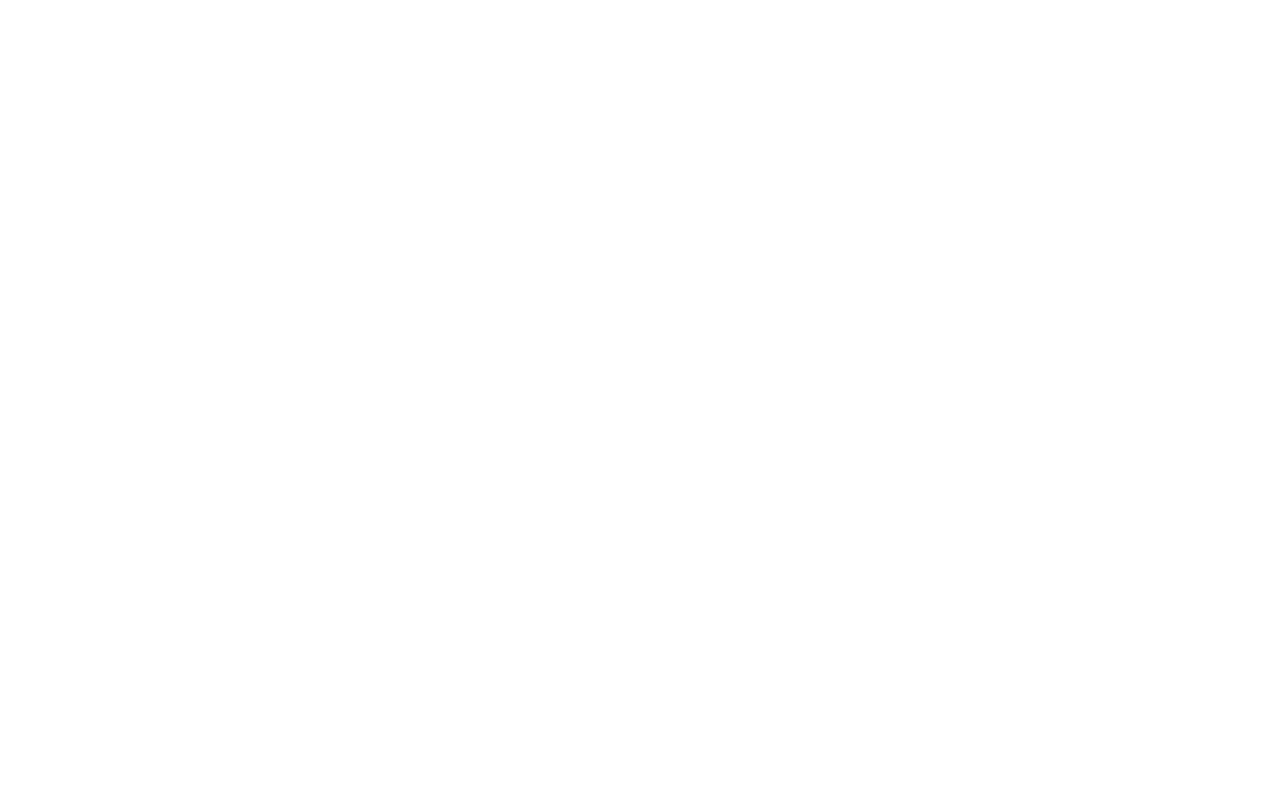
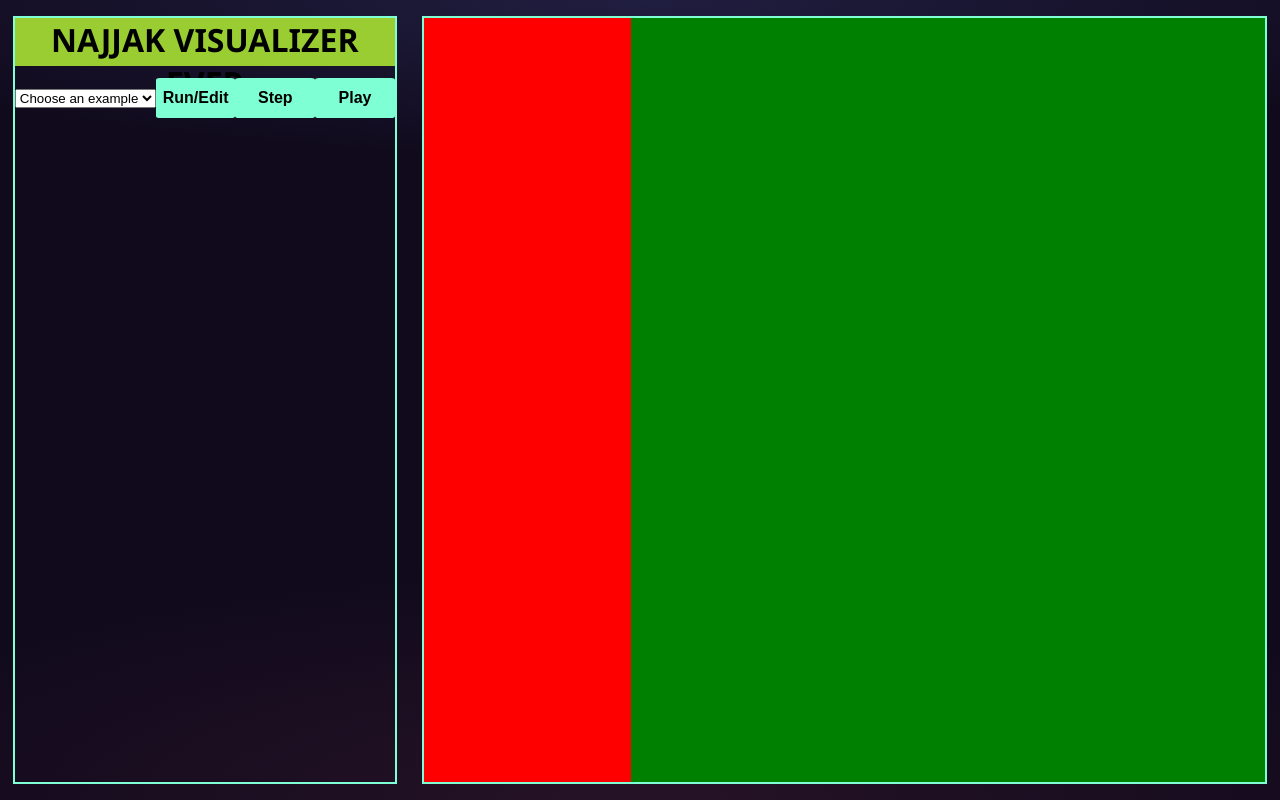
Before and after one commit to Sourcico/js-visualizer, a React (Create React App) app in the folder frontend/: page / in a window 1280 px wide. Built offline with nearby package versions, Linux system fonts and the light colour scheme.

Commit message:
initial painfully ugly design

```diff
--- a/frontend/package.json
+++ b/frontend/package.json
@@ -10,9 +10,12 @@
     "@types/node": "^16.18.14",
     "@types/react": "^18.0.28",
     "@types/react-dom": "^18.0.11",
+    "bootstrap": "^5.2.3",
     "react": "^18.2.0",
+    "react-bootstrap": "^2.7.2",
     "react-dom": "^18.2.0",
     "react-scripts": "5.0.1",
+    "sass": "^1.59.3",
     "typescript": "^4.9.5",
     "web-vitals": "^2.1.4"
   },
--- a/frontend/src/App.css
+++ /dev/null
@@ -1,38 +0,0 @@
-.App {
-  text-align: center;
-}
-
-.App-logo {
-  height: 40vmin;
-  pointer-events: none;
-}
-
-@media (prefers-reduced-motion: no-preference) {
-  .App-logo {
-    animation: App-logo-spin infinite 20s linear;
-  }
-}
-
-.App-header {
-  background-color: #282c34;
-  min-height: 100vh;
-  display: flex;
-  flex-direction: column;
-  align-items: center;
-  justify-content: center;
-  font-size: calc(10px + 2vmin);
-  color: white;
-}
-
-.App-link {
-  color: #61dafb;
-}
-
-@keyframes App-logo-spin {
-  from {
-    transform: rotate(0deg);
-  }
-  to {
-    transform: rotate(360deg);
-  }
-}
--- /dev/null
+++ b/frontend/src/App.scss
@@ -0,0 +1,62 @@
+.App {
+  display: flex;
+  justify-content: space-around;
+  height: 100vh;
+  align-items: center;
+}
+
+header {
+  height: 6vh;
+  background-color: yellowgreen;
+  text-align: center;
+  font-size: 2em;
+  font-weight: 700;
+}
+
+.actions-container {
+  height: 8vh;
+}
+.code-editor-container {
+  border: 2px solid aquamarine;
+  width: 30%;
+  height: 96vh;
+}
+
+.execution-visualizer-container {
+  border: 2px solid aquamarine;
+  width: 66%;
+  height: 96vh;
+}
+
+.ne-znam {
+  display: flex;
+  height: 100%;
+}
+
+.call-stack-container {
+  height: 100%;
+  background-color: red;
+  flex: 26%;
+}
+
+.right-test {
+  height: 100%;
+  background-color: green;
+  flex: 80%;
+}
+
+.actions-container {
+  display: flex;
+  justify-content: space-around;
+  align-items: center;
+}
+
+button {
+  width: 100px;
+  height: 40px;
+  border-radius: 5%;
+  border: none;
+  background-color: aquamarine;
+  font-weight: 600;
+  font-size: 1em;
+}
--- a/frontend/src/App.tsx
+++ b/frontend/src/App.tsx
@@ -1,8 +1,33 @@
 import React from "react";
-import "./App.css";
+import "./App.scss";
 
 function App() {
-  return <div className="App"></div>;
+  return (
+    <div className="App">
+      <div className="code-editor-container">
+        <header>NAJJAK VISUALIZER EVER</header>
+        <div className="actions-container">
+          <select name="code-sample" id="code-sample">
+            <option>Choose an example</option>
+          </select>
+          <button>Run/Edit</button>
+          <button>Step</button>
+          <button>Play</button>
+        </div>
+      </div>
+      <div className="execution-visualizer-container">
+        <div className="ne-znam">
+          <div className="call-stack-container"></div>
+          <div className="right-test">
+            <div></div>
+            <div></div>
+            <div></div>
+            <div></div>
+          </div>
+        </div>
+      </div>
+    </div>
+  );
 }
 
 export default App;
--- a/frontend/src/index.css
+++ /dev/null
@@ -1,13 +0,0 @@
-body {
-  margin: 0;
-  font-family: -apple-system, BlinkMacSystemFont, 'Segoe UI', 'Roboto', 'Oxygen',
-    'Ubuntu', 'Cantarell', 'Fira Sans', 'Droid Sans', 'Helvetica Neue',
-    sans-serif;
-  -webkit-font-smoothing: antialiased;
-  -moz-osx-font-smoothing: grayscale;
-}
-
-code {
-  font-family: source-code-pro, Menlo, Monaco, Consolas, 'Courier New',
-    monospace;
-}
--- /dev/null
+++ b/frontend/src/index.scss
@@ -0,0 +1,28 @@
+html {
+  padding: 0;
+  margin: 0;
+  box-sizing: border-box;
+  font-family: "Segoe UI", Tahoma, Geneva, Verdana, sans-serif;
+}
+
+* {
+  box-sizing: inherit;
+}
+
+*,
+*::after,
+*::before {
+  margin: 0;
+  padding: 0;
+}
+
+body {
+  background: #000000;
+  background-image: radial-gradient(
+      70% 20% ellipse at center top,
+      #201e40 0%,
+      rgba(0, 0, 0, 0) 100%
+    ),
+    radial-gradient(70% 30% ellipse at center bottom, #261226 0%, #100a1c 100%);
+  background-attachment: fixed;
+}
```
Also changed, not shown: frontend/src/index.tsx (+6 -6 lines), 1 other file (tests, documents, lock files or other folders).
